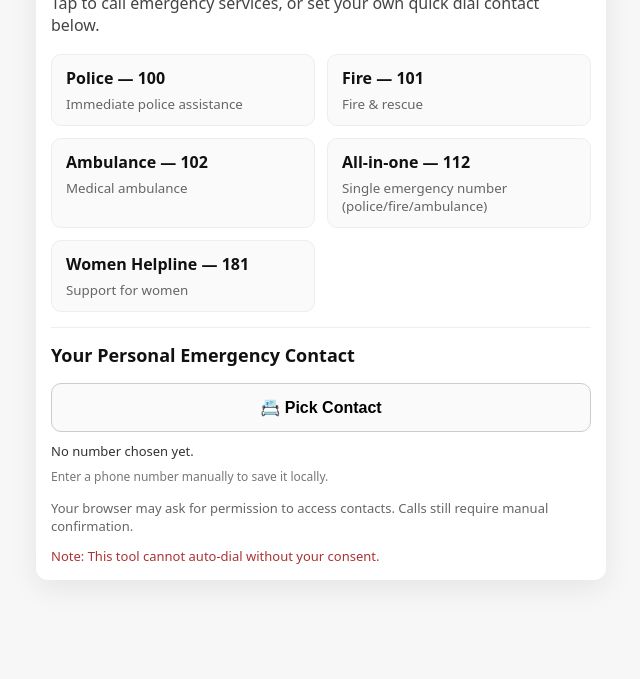
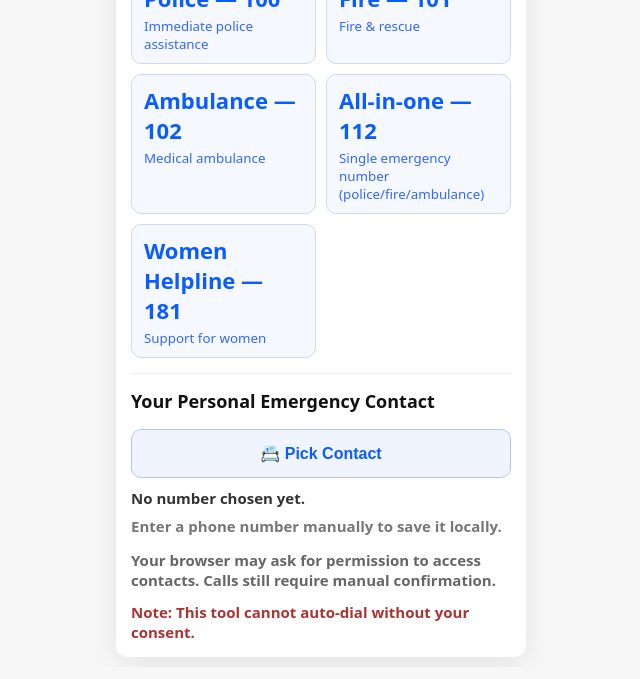
Before and after one commit to vivekmehtapisces/emergency_call, a plain HTML site: page index.html in a window 1280 px wide. Shown: the part 161-840 px from the top of the page, without its empty margins (319-959 px from the left). Drawn offline with Linux system fonts and the light colour scheme.

Commit message:
Refactor UI styles and improve layout
Updated styles and layout for improved UI. Changed button styles and text alignment. Adjusted card width and added hover effects.

```diff
--- a/index.html
+++ b/index.html
@@ -5,44 +5,153 @@
 <meta name="viewport" content="width=device-width,initial-scale=1"/>
 <title>Emergency Contacts — India</title>
 <style>
-  :root{--bg:#f7f7f7;--card:#fff;--accent:#0b5cff;--danger:#e23b3b;}
-  body{margin:0;font-family:system-ui,-apple-system,Segoe UI,Roboto,Arial;color:#111;background:var(--bg);display:flex;align-items:center;justify-content:center;min-height:100vh;padding:20px;}
-  .card{background:var(--card);max-width:540px;width:100%;padding:15px;border-radius:12px;box-shadow:0 8px 30px rgba(0,0,0,0.08);}
-  h1{margin:0 0 8px;font-size:22px;}
-  p.lead{margin:0 0 18px;color:#444;}
-  .grid{display:grid;grid-template-columns:1fr 1fr;gap:12px;}
-  .btn{display:flex;flex-direction:column;align-items:flex-start;padding:12px 14px;border-radius:10px;text-decoration:none;border:1px solid #eee;background:#fafafa;color:#111;}
-  .btn strong{font-size:16px;}
-  .btn small{color:#666;margin-top:6px;}
-  .foot{margin-top:14px;font-size:13px;color:#666;}
-  .big{grid-column:span 2;display:flex;justify-content:center;}
-  .danger{background:#fff6f6;border-color:#ffd6d6;}
-  .note{margin-top:12px;font-size:13px;color:#a33;}
-  .actions{display:flex;gap:8px;margin-top:16px;}
-  .bigbtn{flex:1;padding:14px;border:none;border-radius:10px;font-weight:600;font-size:16px;cursor:pointer;}
-  .pick{background:#fafafa;border:1px solid #ccc;}
-  .call{background:var(--accent);color:#fff;}
-  input[type="tel"]{width:100%;padding:10px;border-radius:10px;border:1px solid #ddd;margin-top:10px;}
-  .hint{font-size:12px;color:#777;margin-top:8px;}
+  :root {
+    --bg: #f7f7f7;
+    --card: #fff;
+    --accent: #0b5cff;
+    --danger: #e23b3b;
+  }
+
+  body {
+    margin: 0;
+    font-family: system-ui, -apple-system, Segoe UI, Roboto, Arial;
+    color: #111;
+    background: var(--bg);
+    display: flex;
+    align-items: center;
+    justify-content: center;
+    min-height: 100vh;
+    padding: 10px;
+  }
+
+  .card {
+    background: var(--card);
+    max-width: 380px; /* reduced width */
+    width: 100%;
+    padding: 15px;
+    border-radius: 12px;
+    box-shadow: 0 8px 30px rgba(0, 0, 0, 0.08);
+  }
+
+  h1 {
+    margin: 0 0 8px;
+    font-size: 22px;
+    text-align: center;
+  }
+
+  p.lead {
+    margin: 0 0 18px;
+    color: #444;
+    text-align: center;
+  }
+
+  .grid {
+    display: grid;
+    grid-template-columns: 1fr 1fr;
+    gap: 10px;
+  }
+
+  .btn {
+    display: flex;
+    flex-direction: column;
+    align-items: flex-start;
+    padding: 10px 12px;
+    border-radius: 10px;
+    text-decoration: none;
+    border: 1px solid #d0d8ff;
+    background: #f5f9ff;
+    color: var(--accent);
+    transition: all 0.2s ease;
+  }
+
+  .btn strong {
+    font-size: 16px;
+  }
+
+  .btn small {
+    color: #3366ff;
+    margin-top: 4px;
+  }
+
+  .btn:hover {
+    background: #e8f0ff;
+    border-color: var(--accent);
+  }
+
+  .foot {
+    margin-top: 14px;
+    font-size: 13px;
+    color: #666;
+  }
+
+  .note {
+    margin-top: 12px;
+    font-size: 13px;
+    color: #a33;
+  }
+
+  .actions {
+    display: flex;
+    gap: 8px;
+    margin-top: 16px;
+  }
+
+  .bigbtn {
+    flex: 1;
+    padding: 14px;
+    border: none;
+    border-radius: 10px;
+    font-weight: 600;
+    font-size: 16px;
+    cursor: pointer;
+  }
+
+  .pick {
+    background: #f0f4ff;
+    border: 1px solid #b3c4ff;
+    color: var(--accent);
+  }
+
+  .pick:hover {
+    background: #dce7ff;
+  }
+
+  .call {
+    background: var(--accent);
+    color: #fff;
+  }
+
+  input[type="tel"] {
+    width: 100%;
+    padding: 10px;
+    border-radius: 10px;
+    border: 1px solid #ddd;
+    margin-top: 10px;
+  }
+
+  .hint {
+    font-size: 12px;
+    color: #777;
+    margin-top: 8px;
+  }
 </style>
 </head>
 <body>
   <div class="card">
-    <h1>Emergency Contacts</h1>
-    <p class="lead">Tap to call emergency services, or set your own quick dial contact below.</p>
+    <h1><p style="margin:0px;font-size:25px;"><u>Emergency Contacts</u></p></h1>
+    <p class="lead" style="font-size:18px;font-weight:bold;">Tap to call emergency services, or set your own quick dial contact below.</p>
 
     <div class="grid">
-      <a class="btn" href="tel:100"><strong>Police — 100</strong><small>Immediate police assistance</small></a>
-      <a class="btn" href="tel:101"><strong>Fire — 101</strong><small>Fire & rescue</small></a>
-      <a class="btn" href="tel:102"><strong>Ambulance — 102</strong><small>Medical ambulance</small></a>
-      <a class="btn" href="tel:112"><strong>All-in-one — 112</strong><small>Single emergency number (police/fire/ambulance)</small></a>
-      <a class="btn" href="tel:181"><strong>Women Helpline — 181</strong><small>Support for women</small></a>
+      <a class="btn" href="tel:100"><strong><p style="margin:0px;font-size:22px;">Police — 100</p></strong><small>Immediate police assistance</small></a>
+      <a class="btn" href="tel:101"><strong><p style="margin:0px;font-size:22px;">Fire — 101</p></strong><small>Fire & rescue</small></a>
+      <a class="btn" href="tel:102"><strong><p style="margin:0px;font-size:22px;">Ambulance — 102</p></strong><small>Medical ambulance</small></a>
+      <a class="btn" href="tel:112"><strong><p style="margin:0px;font-size:22px;">All-in-one — 112</p></strong><small>Single emergency number (police/fire/ambulance)</small></a>
+      <a class="btn" href="tel:181"><strong><p style="margin:0px;font-size:22px;">Women Helpline — 181</p></strong><small>Support for women</small></a>
     </div>
 
     <hr style="margin:15px 0;border:none;border-top:1px solid #eee;">
 
     <h2 style="font-size:18px;margin-bottom:8px;">Your Personal Emergency Contact</h2>
-    <!-- <div id="status" style="font-size:13px;color:#666;margin-bottom:10px;">Checking capabilities...</div> -->
 
     <div class="actions">
       <button id="pickContact" class="bigbtn pick">📇 Pick Contact</button>
@@ -50,52 +159,47 @@
 
     <input id="manualInput" type="tel" placeholder="+91 98xxxxxxxx" style="display:none" />
     <button id="callNow" class="bigbtn call" style="display:none;margin-top:12px;">📞 Call <span id="callLabel"></span></button>
-    <div id="chosen" style="font-size:13px;margin-top:10px;color:#333;">No number chosen yet.</div>
-    <div class="hint" id="hint" style="display:none"></div>
+    <div id="chosen" style="font-size:15px;margin-top:10px;color:#333;font-weight:bold;">No number chosen yet.</div>
+    <div class="hint" id="hint" style="display:none;font-size:15px;font-weight:bold;"></div>
 
-    <div class="foot">Your browser may ask for permission to access contacts. Calls still require manual confirmation.</div>
-    <div class="note">Note: This tool cannot auto-dial without your consent.</div>
+    <div class="foot" style="font-size:15px;font-weight:bold;">Your browser may ask for permission to access contacts. Calls still require manual confirmation.</div>
+    <div class="note" style="font-size:15px;font-weight:bold;">Note: This tool cannot auto-dial without your consent.</div>
   </div>
 
   <script>
   (function(){
     const pickBtn = document.getElementById('pickContact');
-    const manualBtn = document.getElementById('manualBtn');
     const manualInput = document.getElementById('manualInput');
     const callNow = document.getElementById('callNow');
     const callLabel = document.getElementById('callLabel');
     const chosen = document.getElementById('chosen');
-    const status = document.getElementById('status');
     const hint = document.getElementById('hint');
 
     const STORAGE_KEY = 'emergency_speed_dial_number';
     const hasContactPicker = ('contacts' in navigator) && typeof navigator.contacts.select === 'function';
 
-    //status.textContent = hasContactPicker ? 'Contact Picker API is available.' : 'Contact Picker not available — manual entry only.';
     hint.style.display = 'block';
     hint.textContent = hasContactPicker
       ? 'You can pick a saved contact from your device securely.'
       : 'Enter a phone number manually to save it locally.';
 
-    function normalize(n){ return n ? n.replace(/[\s()\-]/g,'').trim() : ''; }
+    function normalize(n){ return n ? n.replace(/[\s()\\-]/g,'').trim() : ''; }
 
     function updateUI(num){
       if(num){
         chosen.innerHTML = 'Saved number: <strong>'+num+'</strong>';
         callLabel.textContent = num;
         callNow.style.display = 'block';
+      } else {
+        chosen.textContent = 'No number chosen yet.';
+        callNow.style.display = 'none';
       }
-	  <!-- else { -->
-        <!-- chosen.textContent = 'No number chosen yet.'; -->
-        <!-- callNow.style.display = 'none'; -->
-      <!-- } -->
     }
 
     const stored = localStorage.getItem(STORAGE_KEY);
     updateUI(stored);
 
     pickBtn.addEventListener('click', async ()=>{
-      <!-- if(!hasContactPicker){ alert('Contact Picker not supported. Use manual entry.'); return; } -->
       try{
         const contacts = await navigator.contacts.select(['tel','name'], {multiple:false});
         if(contacts.length){
@@ -108,11 +212,6 @@
           }
         }
       }catch(e){ console.error(e); alert('Failed to pick contact.'); }
-    });
-
-    manualBtn.addEventListener('click',()=>{
-      manualInput.style.display = manualInput.style.display==='none'?'block':'none';
-      manualInput.focus();
     });
 
     manualInput.addEventListener('keyup',(e)=>{
```
